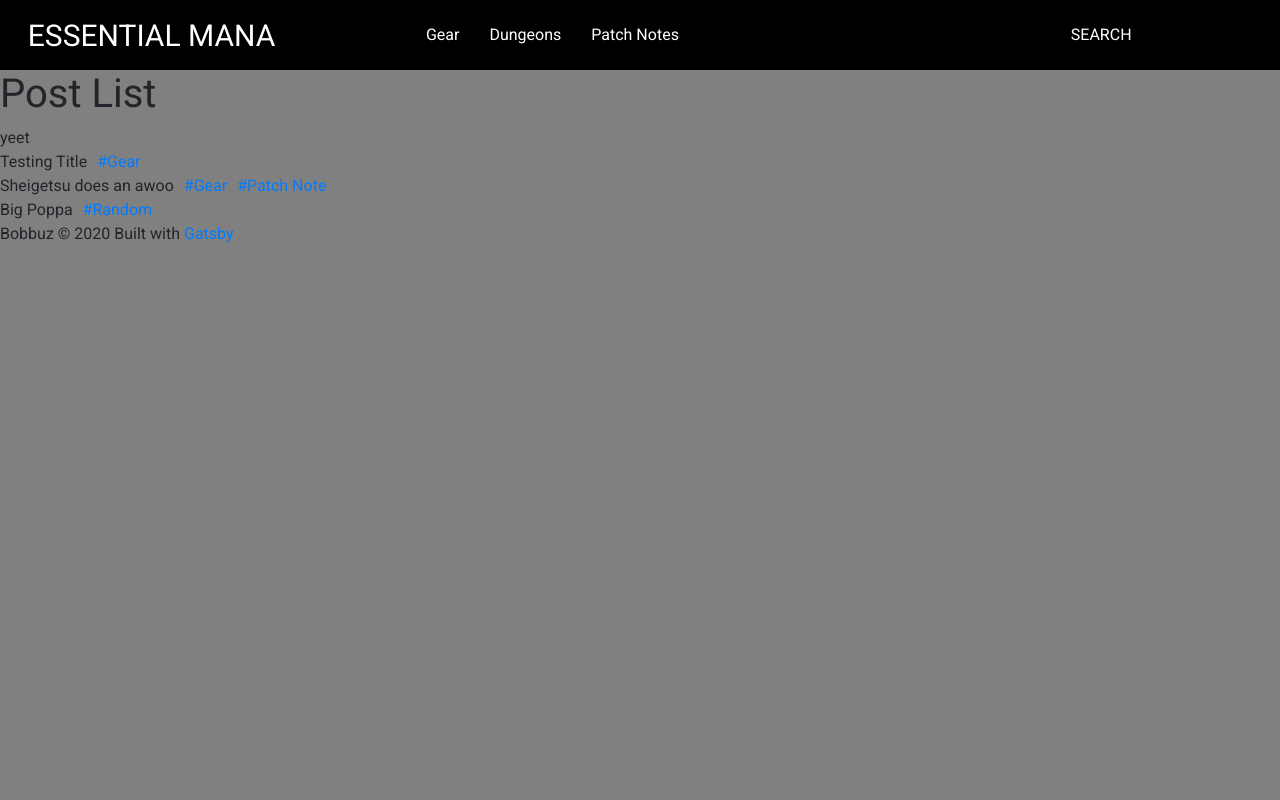
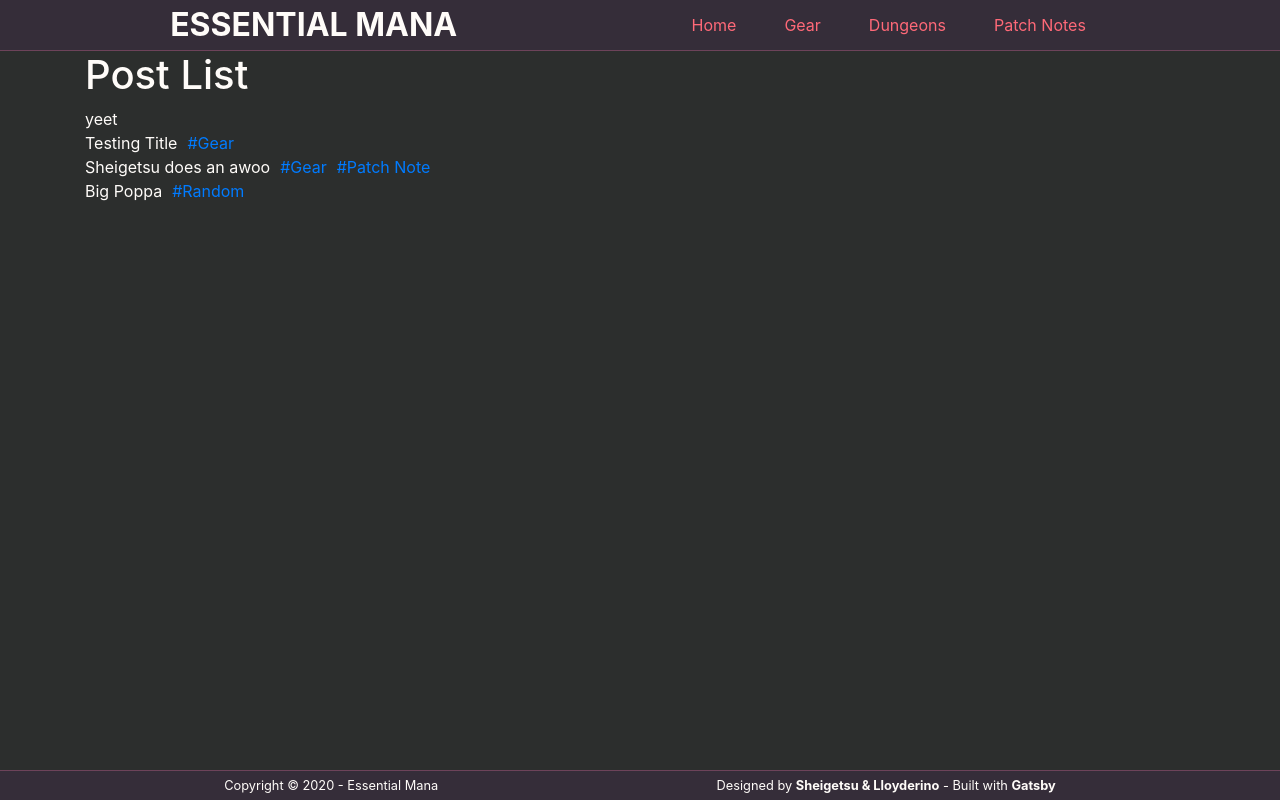
Before and after one commit to Sheigetsu/essential-mana, a Gatsby site: page / in a window 1280 px wide. Built offline with nearby package versions, Linux system fonts and the light colour scheme; Gatsby itself is replaced by a stand-in of ours.

Commit message:
ugly layout ideas

```diff
--- a/gatsby-browser.js
+++ b/gatsby-browser.js
@@ -1,3 +1,5 @@
 require("bootstrap/dist/css/bootstrap.min.css");
-require("./src/styles/global.css");
-require("./src/styles/header.css");
+require("./src/styles/reset.scss");
+require("./src/styles/main.scss");
+require("./src/styles/header.scss");
+require("./src/styles/footer.scss");
--- a/gatsby-config.js
+++ b/gatsby-config.js
@@ -2,7 +2,9 @@ module.exports = {
   siteMetadata: {
     title: `Essential Mana`,
     description: `TERA (Non-official) Fansite`,
+    source: `https://github.com/Sheigetsu/essential-mana`,
     author: `Bobbuz`,
+    devs: `Sheigetsu & Lloyderino`,
     version: '0.1.0'
   },
   plugins: [
@@ -48,6 +50,7 @@ module.exports = {
           }
         ]
       }
-    }
+    },
+    `gatsby-plugin-sass`
   ],
 }
--- a/package.json
+++ b/package.json
@@ -15,9 +15,11 @@
     "gatsby-plugin-offline": "^3.2.3",
     "gatsby-plugin-prefetch-google-fonts": "^1.4.3",
     "gatsby-plugin-react-helmet": "^3.3.1",
+    "gatsby-plugin-sass": "^2.3.2",
     "gatsby-plugin-sharp": "^2.6.4",
     "gatsby-source-filesystem": "^2.3.4",
     "gatsby-transformer-sharp": "^2.5.2",
+    "node-sass": "^4.14.1",
     "prop-types": "^15.7.2",
     "react": "^16.12.0",
     "react-bootstrap": "^1.0.1",
--- a/src/components/footer.tsx
+++ b/src/components/footer.tsx
@@ -1,32 +1,38 @@
 import React from "react";
 import PropTypes from "prop-types";
-import { useStaticQuery, graphql } from "gatsby";
+import { useStaticQuery, graphql, Link } from "gatsby";
+import Container from "react-bootstrap/Container";
 
 const Footer = () => {
-  const data = useStaticQuery(graphql`
+    const data = useStaticQuery(graphql`
     query {
       site {
         siteMetadata {
+          source
+          title
           author
+          devs
         }
       }
     }
   `);
 
-  return (
-    <footer>
-      {data.site.siteMetadata.author} © {new Date().getFullYear()} Built with{" "}
-      <a href="https://www.gatsbyjs.org">Gatsby</a>
-    </footer>
-  );
+    return (
+        <footer className={"main-footer fixed-bottom"}>
+            <Container>
+                <span>Copyright © 2020 - {data.site.siteMetadata.title}</span>
+                <span>Designed by <a href={data.site.siteMetadata.source}>{data.site.siteMetadata.devs}</a> - Built with <a
+                    href={"https://www.gatsbyjs.org/"}>Gatsby</a></span>
+            </Container>
+        </footer>
+    );
 };
 
 Footer.propTypes = {
-  author: PropTypes.string,
-};
-
-Footer.defaultProps = {
-  author: `Bobbuzuwu`,
+    source: PropTypes.url,
+    title: PropTypes.string,
+    author: PropTypes.string,
+    devs: PropTypes.string
 };
 
 export default Footer;
--- a/src/components/header.tsx
+++ b/src/components/header.tsx
@@ -1,6 +1,7 @@
 import React from "react";
 import PropTypes from "prop-types";
-import { Link, useStaticQuery, graphql } from "gatsby";
+import {Link, useStaticQuery, graphql} from "gatsby";
+import Container from "react-bootstrap/Container";
 
 const Header = () => {
     const data = useStaticQuery(graphql`
@@ -42,18 +43,28 @@ const Header = () => {
     );
 
     return (
-    <header className="site-header">
-      <div className="header-logo">
-        <Link to="/">{siteTitle.toUpperCase()}</Link>
-      </div>
-      <div className="header-links">
-        <Link to="/">Gear</Link>
-        <Link to="/">Dungeons</Link>
-        <Link to="/">Patch Notes</Link>
-      </div>
-      <div className="header-search">
-        <Link to="/">SEARCH</Link>
-      </div>
+        <header className="main-header">
+            <Container>
+                <h1 className={"em-logo"}>
+                    <Link to={"/"}>{siteTitle.toUpperCase()}</Link>
+                </h1>
+                <nav className={"main-nav"}>
+                    <ul className={"nav-list"}>
+                        <li>
+                            <Link to={"/"}>Home</Link>
+                        </li>
+                        <li>
+                            <Link to={"/test"}>Gear</Link>
+                        </li>
+                        <li>
+                            <Link to={"/"}>Dungeons</Link>
+                        </li>
+                        <li>
+                            <Link to={"/"}>Patch Notes</Link>
+                        </li>
+                    </ul>
+                </nav>
+            </Container>
         </header>
     );
 };
--- a/src/components/layouts/defaultLayout.tsx
+++ b/src/components/layouts/defaultLayout.tsx
@@ -5,20 +5,23 @@ import PropTypes from "prop-types";
 
 import Header from "../header";
 import Footer from "../footer";
+import Container from "react-bootstrap/Container";
 
 const DefaultLayout = ({ children: content }) => {
     return (
         <>
-      <Header />
+            <Header/>
+            <Container>
                 <main>{content}</main>
-      <Footer />
+            </Container>
+            <Footer/>
         </>
     );
 };
 
 DefaultLayout.propTypes = {
     children: PropTypes.node.isRequired,
-  categories: PropTypes.array,
+    categories: PropTypes.array
 };
 
 export default DefaultLayout;
--- /dev/null
+++ b/src/styles/_palette.scss
@@ -0,0 +1,6 @@
+$background: #352D39;
+$background-secondary: #6D435A;
+$main: #FF6978;
+$secondary: #FFFCF9;
+$border: #B1EDE8;
+$light-grey: #2c2e2d;
--- /dev/null
+++ b/src/styles/footer.scss
@@ -0,0 +1,21 @@
+@import "palette";
+
+.main-footer {
+  border-top: 1.5px solid $background-secondary;
+  overflow: hidden;
+  background-color: $background;
+  padding: 5px 10px;
+  font-size: .8em;
+
+  .container {
+    display: flex;
+    align-items: unset;
+    justify-content: space-around;
+    flex-wrap: wrap;
+
+    a {
+      color: $secondary;
+      font-weight: bolder;
+    }
+  }
+}
--- a/src/styles/global.css
+++ /dev/null
@@ -1,7 +0,0 @@
-* {
-  font-family: Roboto, serif;
-}
-
-body {
-  background-color: grey;
-}
--- /dev/null
+++ b/src/styles/header.scss
@@ -0,0 +1,92 @@
+/*.site-header {*/
+/*  height: 70px;*/
+/*  background-color: black;*/
+/*  display: flex;*/
+/*  justify-content: space-between;*/
+/*  align-items: center;*/
+
+/*  padding: 1vw;*/
+/*}*/
+
+/*.site-header a {*/
+/*  text-decoration: none;*/
+/*  color: white;*/
+/*  margin: 15px;*/
+/*}*/
+
+/*.site-header a:hover {*/
+/*  color: yellow;*/
+/*  text-decoration: none;*/
+/*}*/
+
+/*.header-logo a {*/
+/*  font-size: 30px;*/
+/*}*/
+
+/*.header-logo {*/
+/*  flex-grow: 1;*/
+/*}*/
+
+/*.header-links {*/
+/*  flex-grow: 3;*/
+/*}*/
+
+/*.header-search {*/
+/*  flex-grow: 1;*/
+/*}*/
+@import "palette";
+
+.main-header {
+  border-bottom: 1.5px solid $background-secondary;
+  overflow: hidden;
+  background-color: $background;
+  padding: 5px 10px;
+
+  .container {
+    display: flex;
+    align-items: center;
+    justify-content: space-around;
+    flex-wrap: wrap;
+
+    h1 {
+      font-size: 2rem;
+      margin-bottom: 0;
+
+      a {
+        color: $secondary;
+        font-weight: bold;
+
+        &:hover {
+          color: $secondary;
+          text-decoration: none;
+          cursor: pointer;
+        }
+      }
+    }
+
+    .main-nav {
+      ul {
+        margin: 0;
+        text-align: center;
+      }
+
+      li {
+        display: inline;
+      }
+
+      a {
+        display: inline-block;
+        padding: .5em 1.5em;
+
+        color: $main;
+
+        &:hover {
+          background-color: $background-secondary;
+          border-radius: 5px;
+          color: $secondary;
+          text-decoration: none;
+        }
+      }
+    }
+  }
+}
--- /dev/null
+++ b/src/styles/main.scss
@@ -0,0 +1,6 @@
+@import "palette";
+
+body {
+  background-color: $light-grey;
+  color: $secondary;
+}
--- /dev/null
+++ b/src/styles/reset.scss
@@ -0,0 +1,9 @@
+body {
+  height: 100%;
+  min-height: 100%;
+  @media(min-width: 1800px) {
+    .container {
+      max-width: 1740px;
+    }
+  }
+}
```
Also changed, not shown: src/components/layouts/postsLayout.tsx (+7 -4 lines), src/components/itemTooltip.tsx (line endings or trailing spaces), src/styles/header.css (deleted), 1 other file. Lines whose indentation alone changed are shown as unchanged.
